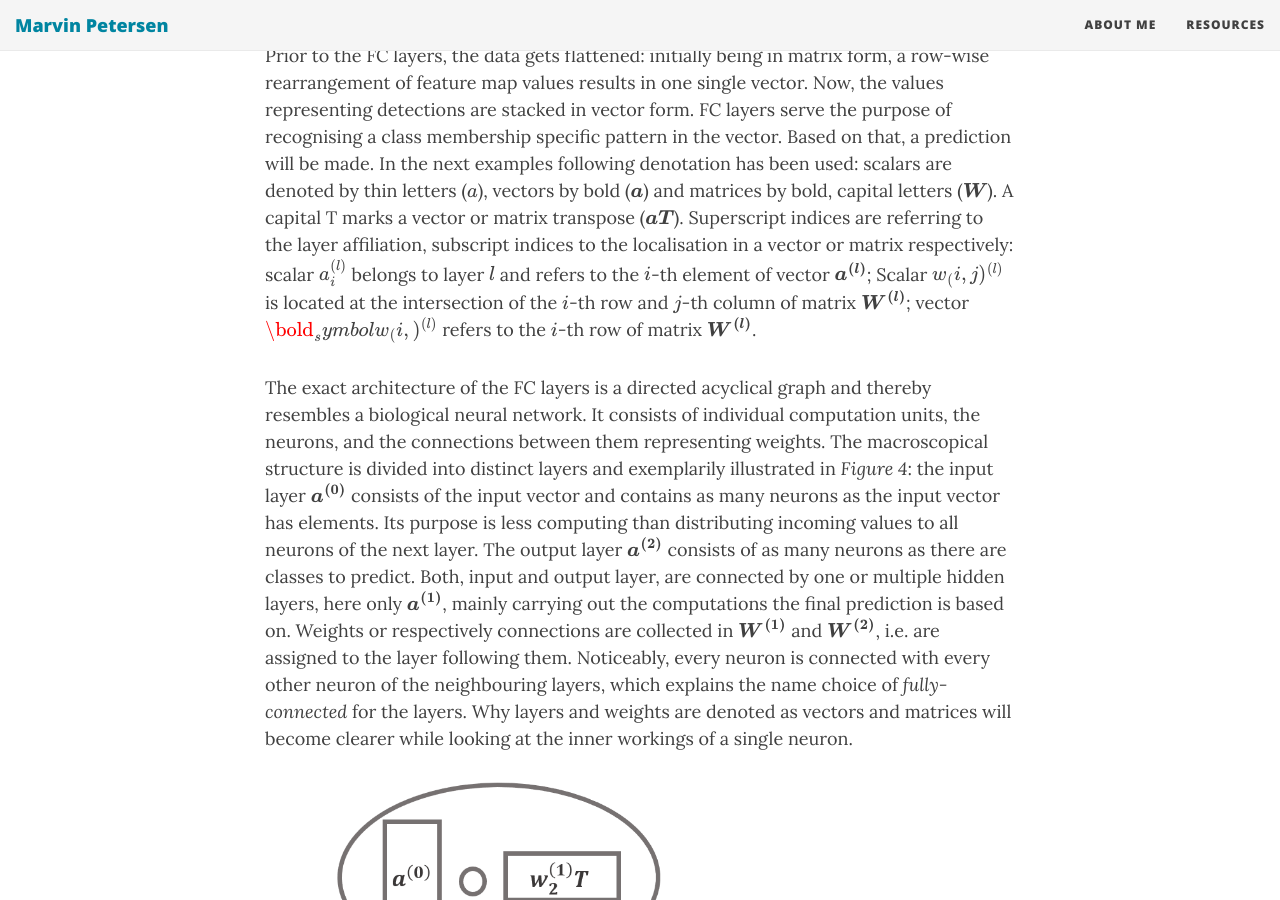
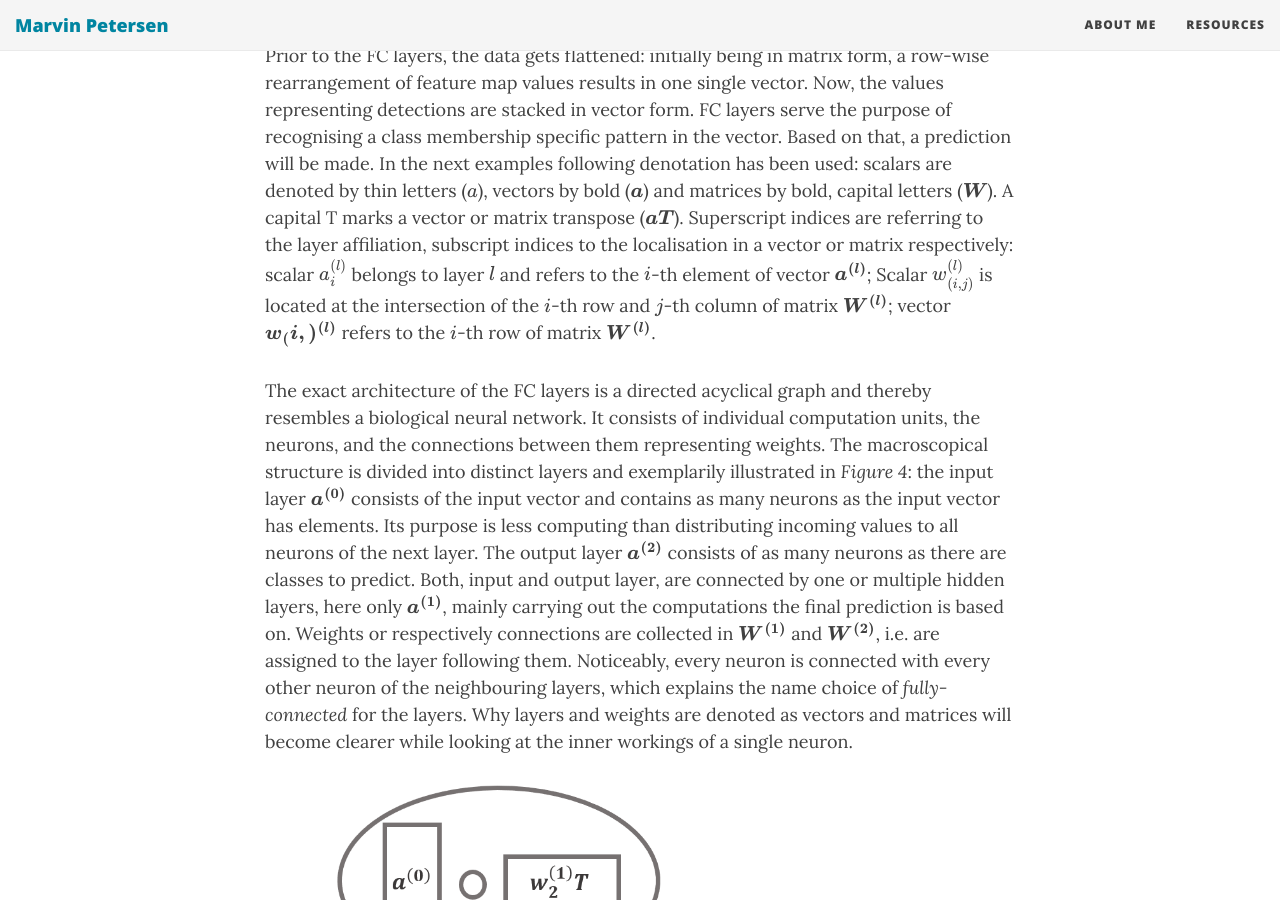
Before and after one commit to m-petersen/vinpetersen.github.io, a Jekyll site: the page built from _posts/2018-11-23-a-guided-tour-through-a-convolutional-neural-network-part-2.md, in a window 1280 px wide and 900 px high, scrolled down 1392 px. Built offline with Jekyll 4.4.1, drawn with Linux system fonts in a browser that asks for light colours; nearby versions of some CDN libraries; formulas are drawn with MathJax 3.

Commit message:
Update 2018-11-23-a-guided-tour-through-a-convolutional-neural-network-part-2.md

```diff
--- a/_posts/2018-11-23-a-guided-tour-through-a-convolutional-neural-network-part-2.md
+++ b/_posts/2018-11-23-a-guided-tour-through-a-convolutional-neural-network-part-2.md
@@ -12,7 +12,7 @@
 ![neurons_hd.png]({{site.baseurl}}/img/neurons_hd.png)
 *Figure 8. Exemplary fully-connected layer*
 
-Prior to the FC layers, the data gets flattened: initially being in matrix form, a row-wise rearrangement of feature map values results in one single vector. Now, the values representing detections are stacked in vector form. FC layers serve the purpose of recognising a class membership specific pattern in the vector. Based on that, a prediction will be made. In the next examples following denotation has been used: scalars are denoted by thin letters ($$a$$), vectors by bold ($$\boldsymbol{a}$$) and matrices by bold, capital letters ($$\boldsymbol{W}$$). A capital T marks a vector or matrix transpose ($$\boldsymbol{aT}$$). Superscript indices are referring to the layer affiliation, subscript indices to the localisation in a vector or matrix respectively: scalar $$a_i^{(l)}$$ belongs to layer $$l$$ and refers to the $$i$$-th element of vector $$\boldsymbol{a^{(l)}}$$; Scalar $$w_(i,j)^{(l)}$$ is located at the intersection of the $$i$$-th row and $$j$$-th column of matrix $$\boldsymbol{W^{(l)}}$$; vector $$\bold_symbol{w_(i,)^{(l)}}$$ refers to the $$i$$-th row of matrix $$\boldsymbol{W^{(l)}}$$.
+Prior to the FC layers, the data gets flattened: initially being in matrix form, a row-wise rearrangement of feature map values results in one single vector. Now, the values representing detections are stacked in vector form. FC layers serve the purpose of recognising a class membership specific pattern in the vector. Based on that, a prediction will be made. In the next examples following denotation has been used: scalars are denoted by thin letters ($$a$$), vectors by bold ($$\boldsymbol{a}$$) and matrices by bold, capital letters ($$\boldsymbol{W}$$). A capital T marks a vector or matrix transpose ($$\boldsymbol{aT}$$). Superscript indices are referring to the layer affiliation, subscript indices to the localisation in a vector or matrix respectively: scalar $$a_i^{(l)}$$ belongs to layer $$l$$ and refers to the $$i$$-th element of vector $$\boldsymbol{a^{(l)}}$$; Scalar $$w_{(i,j)}^{(l)}$$ is located at the intersection of the $$i$$-th row and $$j$$-th column of matrix $$\boldsymbol{W^{(l)}}$$; vector $$\boldsymbol{w_(i,)^{(l)}}$$ refers to the $$i$$-th row of matrix $$\boldsymbol{W^{(l)}}$$.
 
 The exact architecture of the FC layers is a directed acyclical graph and thereby resembles a biological neural network. It consists of individual computation units, the neurons, and the connections between them representing weights. The macroscopical structure is divided into distinct layers and exemplarily illustrated in *Figure 4*: the input layer $$\boldsymbol{a^{(0)}}$$ consists of the input vector and contains as many neurons as the input vector has elements. Its purpose is less computing than distributing incoming values to all neurons of the next layer. The output layer $$\boldsymbol{a^{(2)}}$$ consists of as many neurons as there are classes to predict. Both, input and output layer, are connected by one or multiple hidden layers, here only $$\boldsymbol{a^{(1)}}$$, mainly carrying out the computations the final prediction is based on. Weights or respectively connections are collected in $$\boldsymbol{W^{(1)}}$$ and $$\boldsymbol{W^{(2)}}$$, i.e. are assigned to the layer following them. Noticeably, every neuron is connected with every other neuron of the neighbouring layers, which explains the name choice of *fully-connected* for the layers. Why layers and weights are denoted as vectors and matrices will become clearer while looking at the inner workings of a single neuron.
 
```
